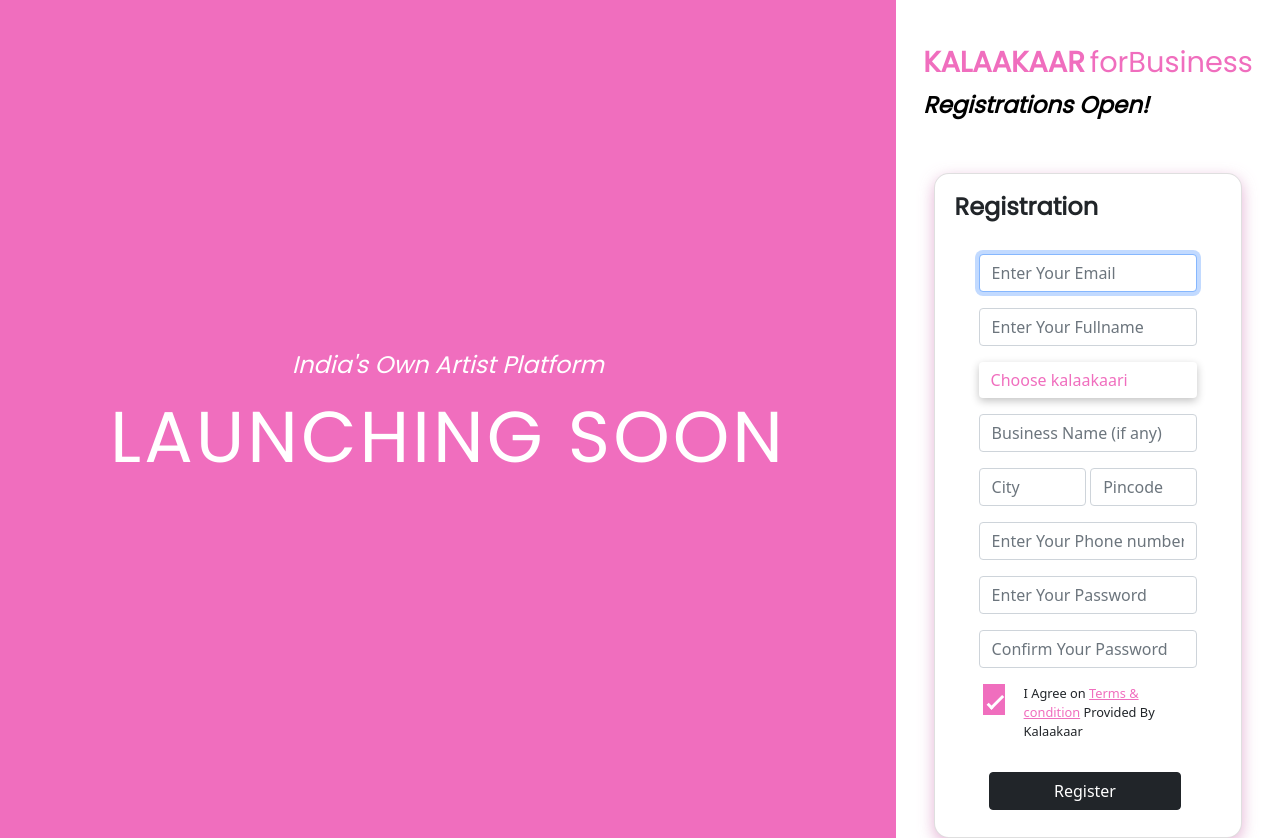
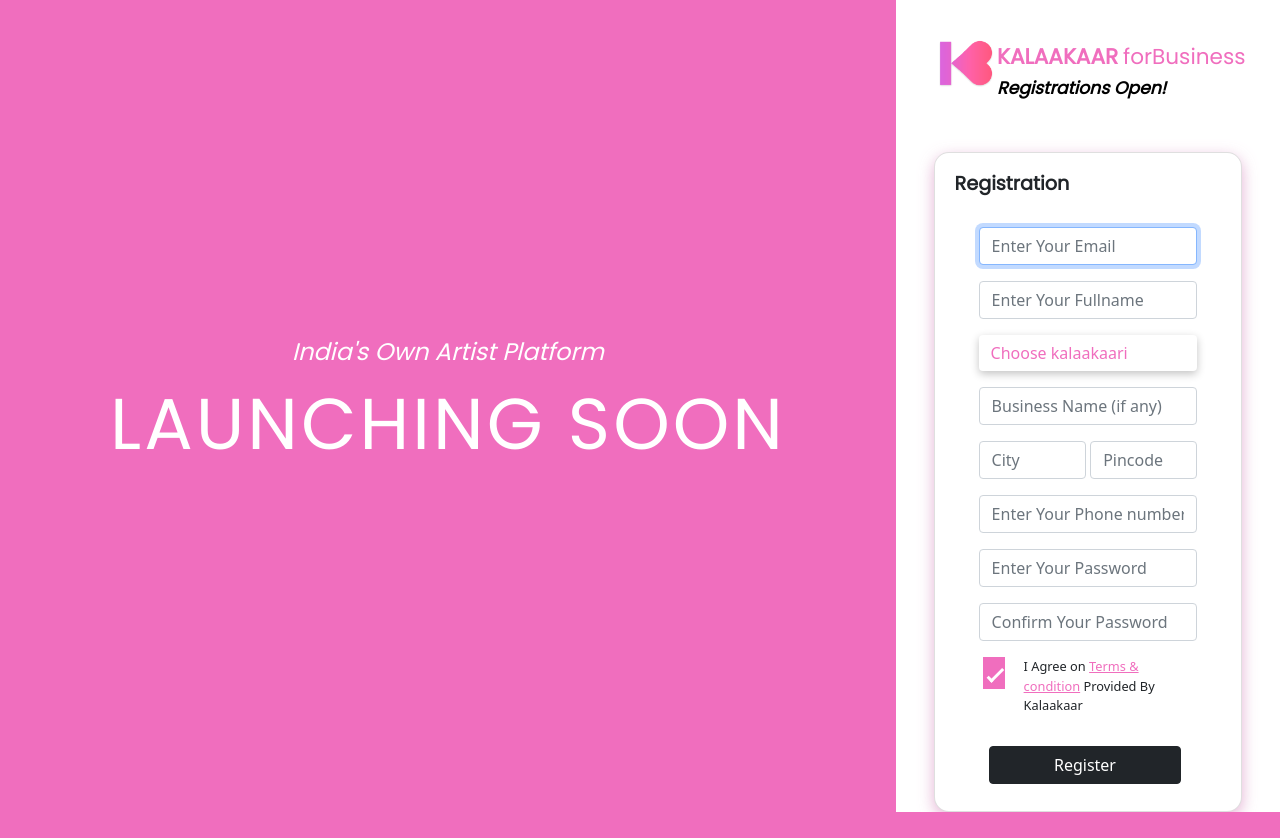
Before and after one commit to AtishKumar98/Kalakar, a Django app: page / in a window 1280 px wide. After the commit the page ends 812 px from the top, so only its background shows below. Run offline with Django 4.2, Linux system fonts and the light colour scheme; some libraries are stand-ins or nearby versions.

Commit message:
Commit_for_Laptop

```diff
--- a/templates/registration.html
+++ b/templates/registration.html
@@ -344,6 +344,26 @@
             background-color: white;
             border: 0.5px solid rgb(240, 110, 190);
         }
+        .reg_title_logo{
+        color: rgb(240, 110, 190);
+        width: 25%;
+      }
+
+
+      .reg_title{
+        color: rgb(240, 110, 190);
+        display: flex;
+        font-size: 135%;
+        font-family: 'Poppins', sans-serif;
+        justify-content: center;
+        align-items: center;
+        margin-top: 2%;
+      }
+      .reg_card h1{
+        font-size: 120%;
+        font-weight: 600;
+        font-family: 'Poppins', sans-serif;
+      }
       }
     </style>
   </head>
```
